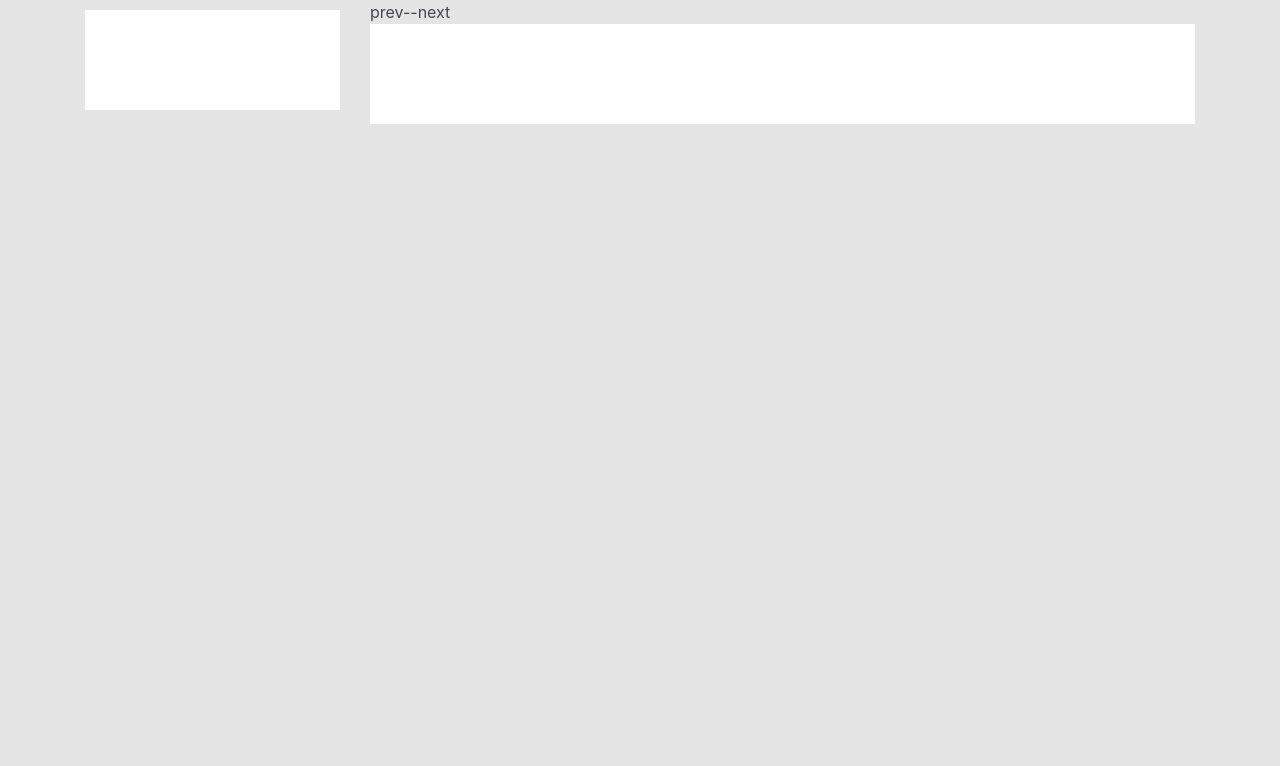
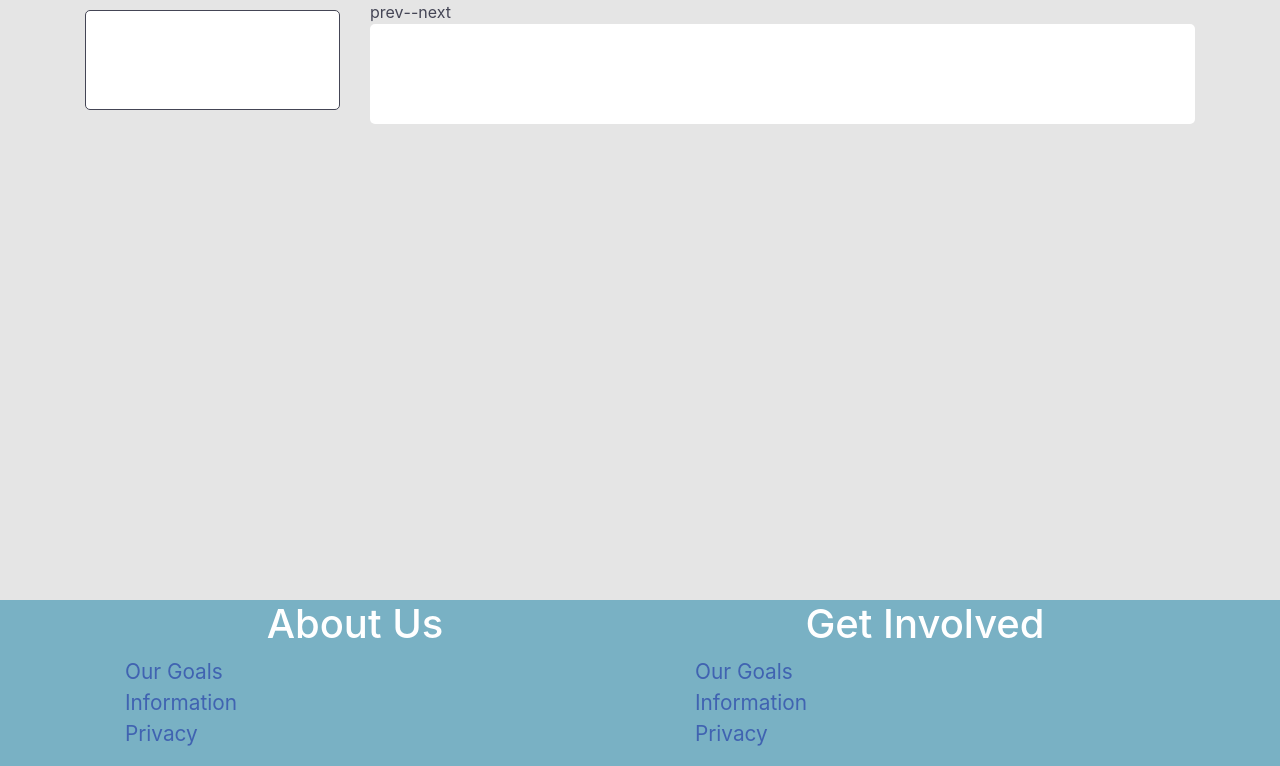
Before and after one commit to Pattern-Projects/volunteer-fsf-project, a Django app: page / in a window 1280 px wide. Shown: the part 172-938 px from the top of the page. Before the commit the page ends 296 px from the top, so only its background shows below. Run offline with Django 3.2, Linux system fonts and the light colour scheme; some libraries are stand-ins or nearby versions.

Commit message:
Style footer

```diff
--- a/static/css/styles.css
+++ b/static/css/styles.css
@@ -52,12 +52,31 @@ body {
     }
 
 .content {
-
+    min-height: 600px;
 }
 
-.footer {
+footer {
+    background-color: #79B1C4;
+}
 
-}
+    footer h1 {
+        text-align: center;
+        color: #fff;
+    }
+
+    footer li {
+        list-style: none;
+    }
+
+    footer a {
+        color: #4063B1;
+        font-size: 1.3rem;
+    }
+
+    footer a:hover {
+        color: #ffffff;
+        font-size: 1.3rem;
+    }
 
 /* Elements */
 .pagination a {
@@ -66,12 +85,15 @@ body {
 
 .item-box {
     background-color: #ffffff;
+    border-radius: 5px;
     height: 100px;
 }
 
 .info-box {
     margin-top: 10px;
     background-color: #ffffff;
+    border: 1px solid #444555;
+    border-radius: 5px;
     height: 100px;
 }
 
--- a/templates/base.html
+++ b/templates/base.html
@@ -142,11 +142,11 @@
     </div><!-- secondary-nav-bar -->
 
     <!-- Content -->
-    <div class="container">
+    <div class="content container">
         <div class="row">
 
             <!-- info box col -->
-            <div class="col-sm-3">
+            <div class="col-md-3">
                 <div class="info-box">
 
                 </div>
@@ -156,11 +156,16 @@
 
 
             <!-- content col -->
-            <div class="col-sm-9">
+            <div class="col-md-9">
+
+                <!-- pagination -->
                 <div class="pagination">
-                    <a href="#">prev--next</a>
+                    <a href="#">prev</a>
+                    --
+                    <a href="#">next</a>
                 </div>
 
+                <!-- content -->
                 <div class="item-box">
 
                 </div>
@@ -181,6 +186,30 @@
         {% block page_heading %}{% endblock %}
     </h1> {% endcomment %}
 
+    <footer>
+
+        <div class="container">
+            <dic class="row">
+                <div class="col-md-6">
+                    <h1>About Us</h1>
+                    <ul>
+                        <li><a href="#">Our Goals</a></li>
+                        <li><a href="#">Information</a></li>
+                        <li><a href="#">Privacy</a></li>
+                    </ul>
+                </div>
+                <div class="col-md-6">
+                    <h1>Get Involved</h1>
+                    <ul>
+                        <li><a href="#">Our Goals</a></li>
+                        <li><a href="#">Information</a></li>
+                        <li><a href="#">Privacy</a></li>
+                    </ul>
+                </div>
+            </div>
+        </div>
+
+    </footer>
 
 </body>
 
```
